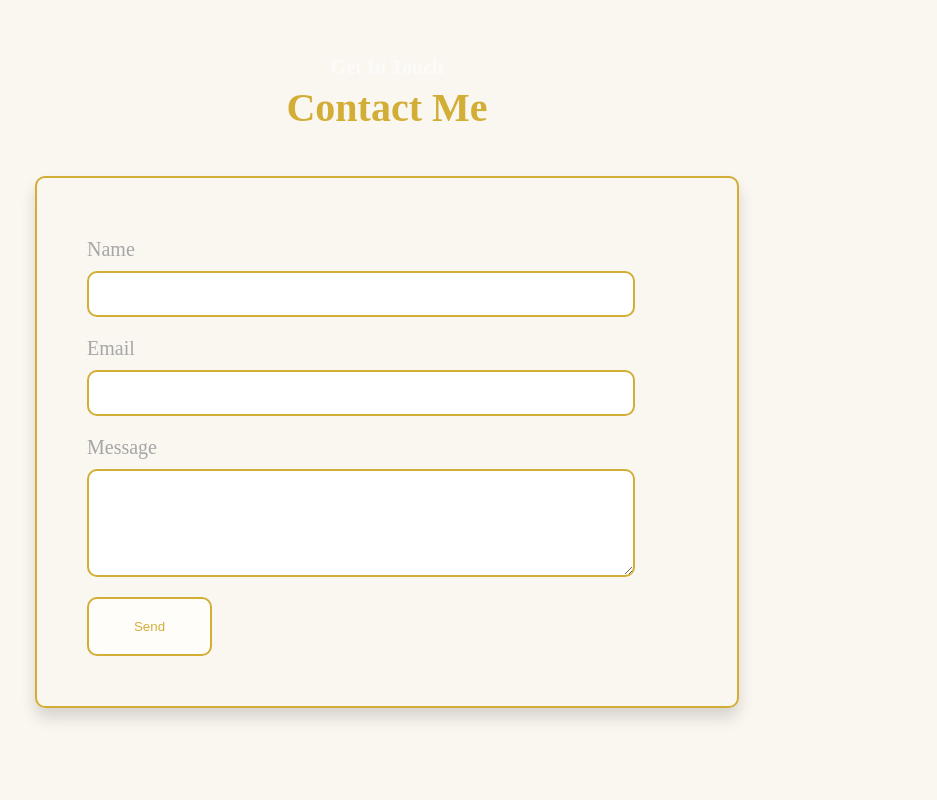
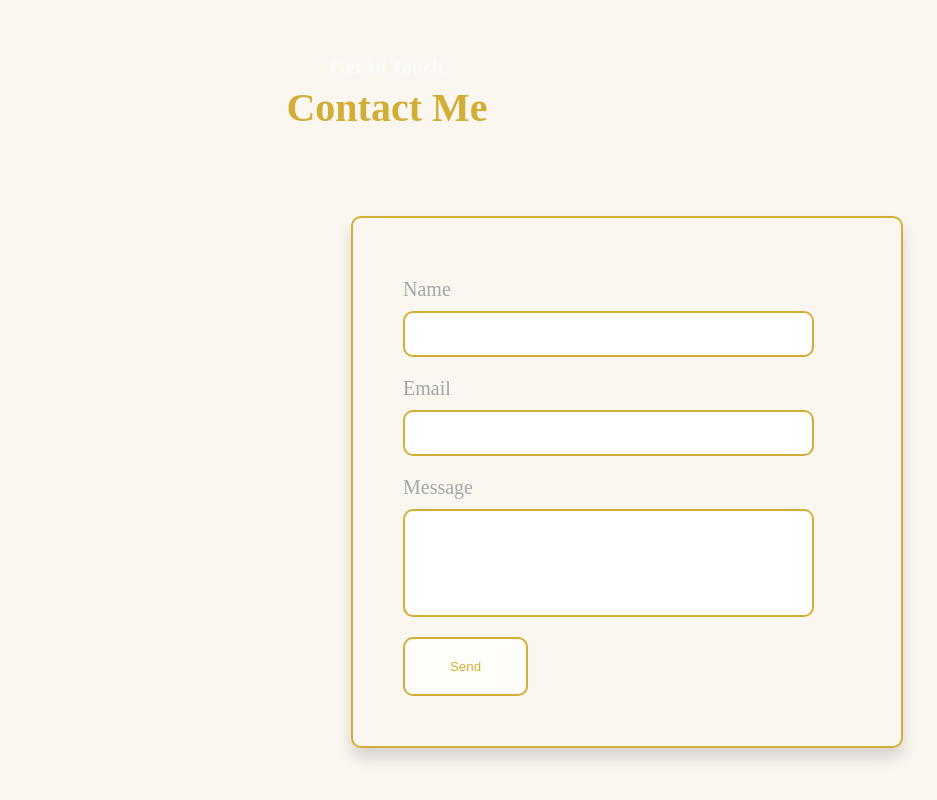
Before and after one commit to frannyngo/portfolio, a React (Create React App) app: page / in a window 1280 px wide. Shown: the part 3858-4658 px from the top of the page, without its empty margins (253-1190 px from the left). Built offline with nearby package versions, Linux system fonts and the light colour scheme.

Commit message:
contact_image

```diff
--- a/src/components/contact/contact.js
+++ b/src/components/contact/contact.js
@@ -7,12 +7,19 @@ import {
   Label_Input,
   Text_Input,
   Input_Style,
+  Contact_Container_Invisible,
+  Image_Container,
+  Contact_Content_Container,
+  Image_Container_Invisible,
 } from "./contact_styles";
-import { MdOutlineEmail } from "react-icons/md";
+import { BiMailSend } from "react-icons/bi";
 import emailjs from "@emailjs/browser";
+import { useInView } from "react-intersection-observer";
 
 export default function Contact() {
   const form = useRef();
+  const { ref: ref, inView: is_visible_Form } = useInView();
+  const { ref: ref_image, inView: is_visible_image } = useInView();
 
   const sendEmail = (e) => {
     e.preventDefault();
@@ -26,7 +33,8 @@ export default function Contact() {
       )
       .then(
         (result) => {
-          console.log(result.text);
+          console.log(result);
+          e.target.reset();
         },
         (error) => {
           console.log(error.text);
@@ -38,7 +46,19 @@ export default function Contact() {
     <Container id="contact">
       <H5 style={{ color: "rgb(255, 255, 255, 0.6" }}>Get In Touch</H5>
       <H2>Contact Me</H2>
-      <Contact_Container>
+
+      <Contact_Content_Container>
+        {is_visible_image ? (
+          <Image_Container ref={ref_image}>
+            <BiMailSend style={{ height: 400, width: 400, color: "#d3ae36" }} />
+          </Image_Container>
+        ) : (
+          <Image_Container_Invisible ref={ref_image}>
+            <BiMailSend style={{ height: 400, width: 400, color: "#d3ae36" }} />
+          </Image_Container_Invisible>
+        )}
+        {is_visible_Form ? (
+          <Contact_Container ref={ref}>
             <Form ref={form} onSubmit={sendEmail}>
               <Label_Input>Name</Label_Input>
               <Input_Style type="text" name="user_name" />
@@ -49,6 +69,20 @@ export default function Contact() {
               <Send_Button type="submit" value="Send" />
             </Form>
           </Contact_Container>
+        ) : (
+          <Contact_Container_Invisible ref={ref}>
+            <Form ref={form} onSubmit={sendEmail}>
+              <Label_Input>Name</Label_Input>
+              <Input_Style type="text" name="user_name" />
+              <Label_Input>Email</Label_Input>
+              <Input_Style type="email" name="user_email" />
+              <Label_Input>Message</Label_Input>
+              <Text_Input name="message" />
+              <Send_Button type="submit" value="Send" />
+            </Form>
+          </Contact_Container_Invisible>
+        )}
+      </Contact_Content_Container>
     </Container>
   );
 }
--- a/src/components/contact/contact_styles.js
+++ b/src/components/contact/contact_styles.js
@@ -1,10 +1,77 @@
-import styled from "styled-components";
+import styled, { keyframes } from "styled-components";
+
+const fade = keyframes`
+  from {
+    opacity: 0;
+  }
+  to {
+    opacity: 1;
+  }
+`;
+const fade_in_slide = keyframes`
+  from {
+    opacity: 0;
+        transform: translate3d(-100px, 0px, 0);
+  }
+  to {
+    opacity: 1;
+            transform: translate3d(0, 0, 0);
+  }
+`;
+
+export const Contact_Content_Container = styled.div`
+  display: flex;
+  align-items: center;
+  justify-content: space-evenly;
+  width: 100vw;
+  padding-top: 40px;
+  padding-bottom: 40px;
+  max-width: 2000px;
+
+  @media (max-width: 868px) {
+    flex-direction: column;
+  }
+`;
+
+export const Image_Container = styled.div`
+  animation: ${fade_in_slide} 1s ease-in;
+  @media (max-width: 1024px) {
+    display: none;
+  }
+`;
+
+export const Image_Container_Invisible = styled.div`
+  opacity: 0;
+  @media (max-width: 1024px) {
+    display: none;
+  }
+`;
 
 export const Contact_Container = styled.div`
   display: flex;
   align-items: center;
   justify-content: center;
+  width: 50%;
+  padding-top: 40px;
+  padding-bottom: 40px;
+  max-width: 2000px;
+  animation: ${fade} 1s ease-in;
+
+  @media (max-width: 1024px) {
+    width: 100%;
+  }
+
+  @media (max-width: 868px) {
+    flex-direction: column;
+  }
+`;
+
+export const Contact_Container_Invisible = styled.div`
+  display: flex;
+  align-items: center;
+  justify-content: center;
   width: 100vw;
+  opacity: 0;
   padding-top: 40px;
   padding-bottom: 40px;
   max-width: 2000px;
@@ -80,6 +147,7 @@ export const Text_Input = styled.textarea`
   border: 2px solid #d3ae36;
   height: 100px;
   width: 90%;
+  resize: none;
 `;
 
 export const Input_Style = styled.input`
```
Lines whose indentation alone changed are shown as unchanged.
